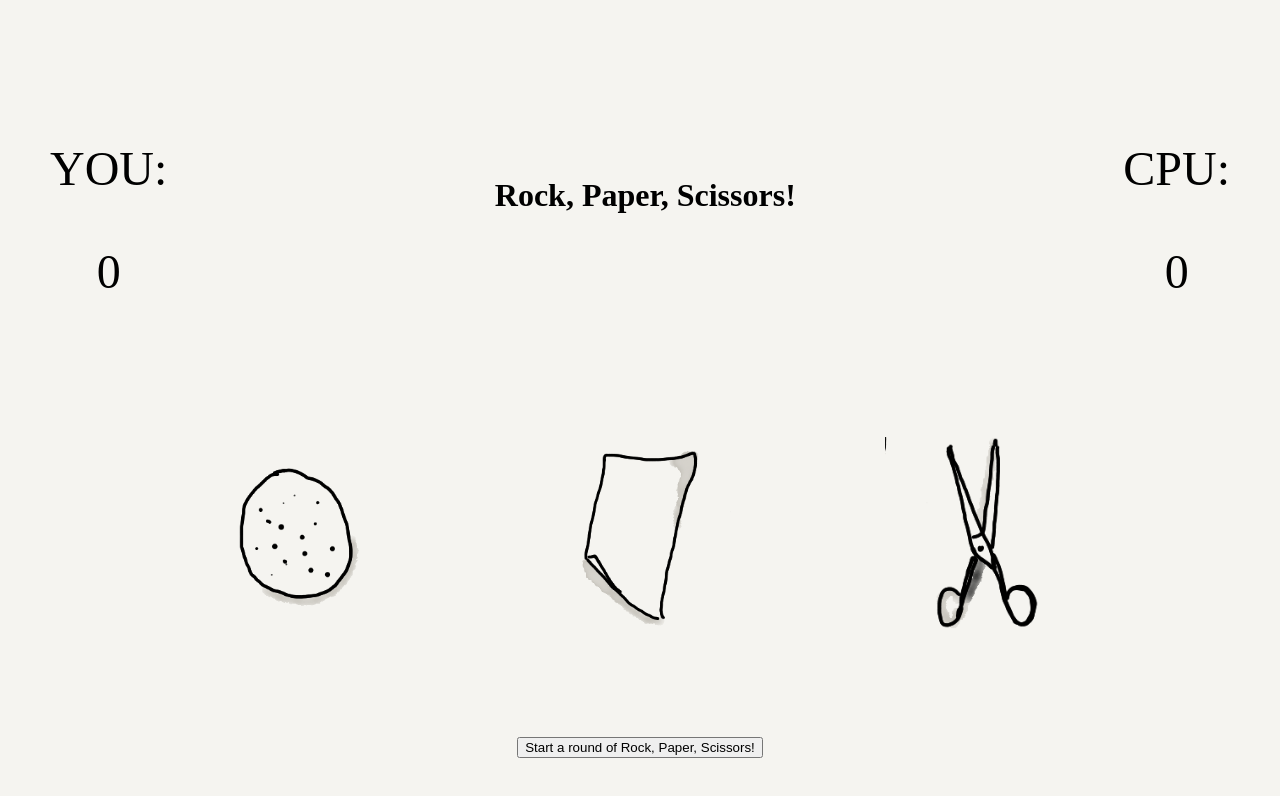
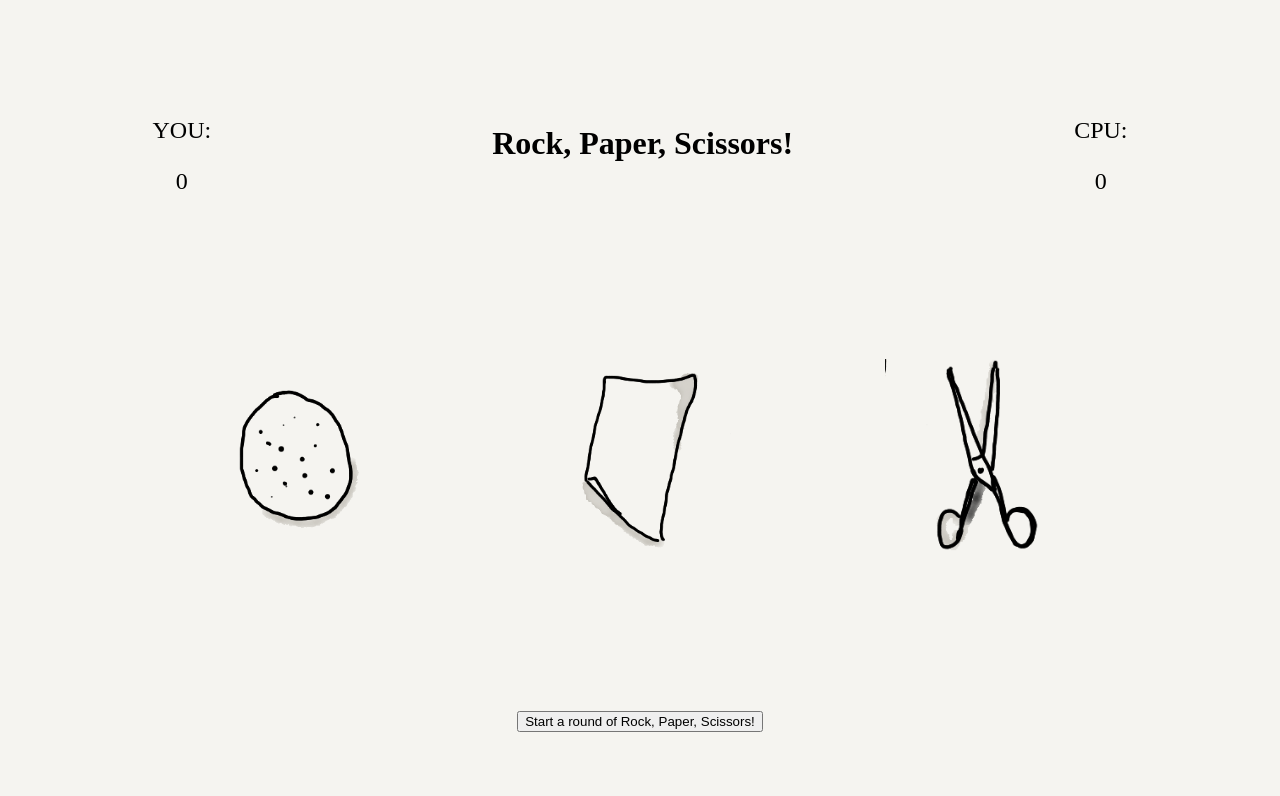
Before and after one commit to laurenskr/rockpaperscissors, a plain HTML site: page index.html in a window 1280 px wide. Drawn offline with Linux system fonts and the light colour scheme; a web font is replaced by a local one.

Commit message:
spacing on titlebar

```diff
--- a/styles.css
+++ b/styles.css
@@ -20,17 +20,20 @@ html, body {
 header {
     display: flex;
     flex-direction: row;
-    justify-content: space-between;
+    justify-content: space-around;
     align-items: center;
     width: 100%;
 }
 .scores {
     display: flex;
     flex-direction: column;
-    margin: 50px;
+    margin: 1em;
     font-family: "XoloniumBold";
-    font-size: 3em;
+    font-size: 1.5em;
     align-items: center;
+}
+#title {
+    text-align: center;
 }
 .images {
     width: 80%;
@@ -48,5 +51,5 @@ img {
 }
 .pick:hover {
     /* border: 3px solid #cccbc8; */
-    box-shadow: 42px 10px 30px 8px rgba(204,203,200,1);
+    box-shadow: 0px 10px 30px 8px rgba(204,203,200,1);
 }
```
